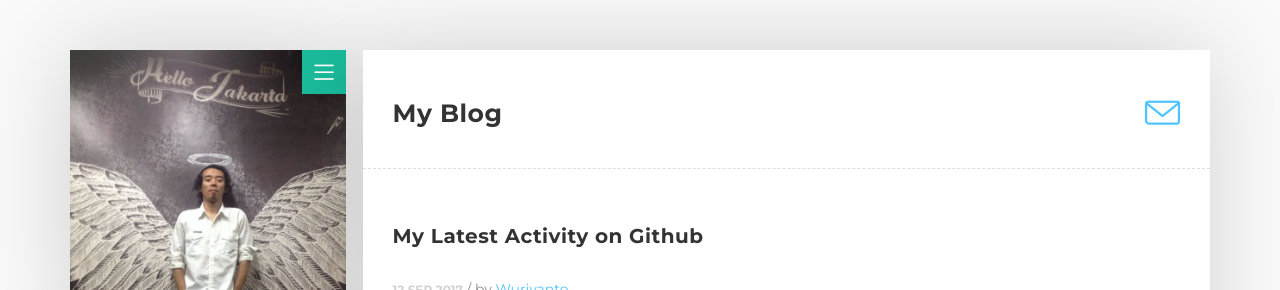
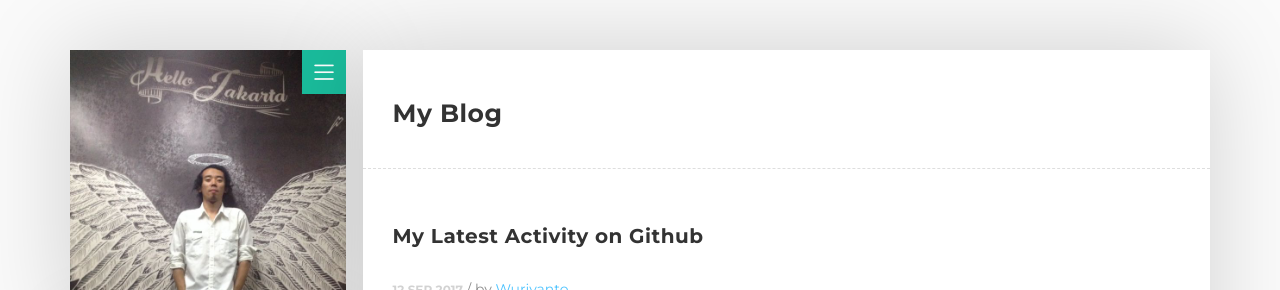
Before and after one commit to wuriyanto48/wuriyanto48.github.io, a Jekyll site: the page built from blog/index.html, in a window 1280 px wide. Shown: the top 290 px of the page. Built offline with Jekyll 4.4.1, drawn with Linux system fonts in a browser that asks for light colours; nearby versions of some CDN libraries; comment, search, counter and statistics services are not loaded.

Commit message:
hide unecessary button

```diff
--- a/_layouts/default.html
+++ b/_layouts/default.html
@@ -148,7 +148,7 @@
 
                             <div class="sub-title">
                            		<h2>{{ page.title_header }}</h2>
-                                <a href="mailto:wuriyanto48@yahoo.co.id"><i class="icon-envelope"></i></a>
+                                <!--<a href="mailto:wuriyanto48@yahoo.co.id"><i class="icon-envelope"></i></a> -->
                              </div>
 
 
@@ -189,7 +189,7 @@
 
 
 						  <!-- UiPasta Credit Start -->
-                          <div class="uipasta-credit"><a href="http://wuriyanto.com" target="_blank">Wuriyanto Musobar</a></div>
+                          <div class="uipasta-credit"><a href="http://wuriyanto.com" target="_self">Wuriyanto Musobar</a></div>
                           <!-- UiPasta Credit End -->
 
 
--- a/blog/index.html
+++ b/blog/index.html
@@ -11,7 +11,7 @@ title_header: My Blog
       <a href="{{ post.url }}"><h2>{{ post.title }}</h2></a>
     </div>
     <div class="post-info">
-      <span><bd>{{ post.date | date_to_string }}</bd> / by <a href="#" target="_blank">Wuriyanto</a></span>
+      <span><bd>{{ post.date | date_to_string }}</bd> / by <a href="#" target="_self">Wuriyanto</a></span>
     </div>
     <p></p>
     <a href="{{ post.url }}" class="button button-style button-anim fa fa-long-arrow-right"><span>Read More</span></a>
```
